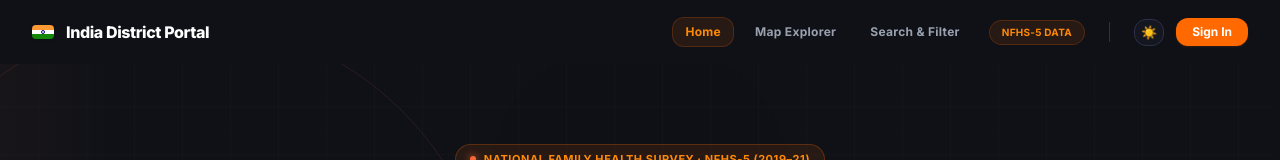
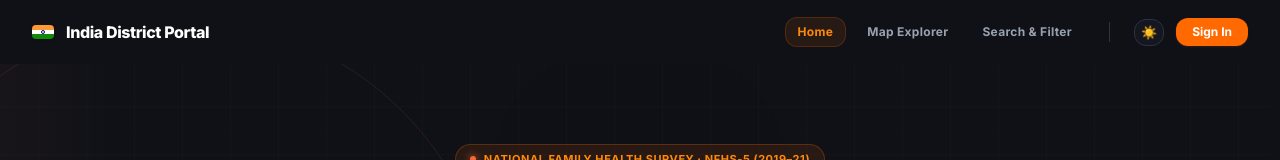
Before and after one commit to Harsh97120/district-data-portal, a Next.js app in the folder portal/: page / in a window 1280 px wide. Shown: the top 160 px of the page. Built offline with nearby package versions, Linux system fonts and the light colour scheme; no server answers.

Commit message:
remove NFHS DATA name from the navigation bar

```diff
--- a/portal/components/layout/Navbar.tsx
+++ b/portal/components/layout/Navbar.tsx
@@ -117,9 +117,6 @@ export default function Navbar() {
                     State: {activeStateName}
                   </Link>
                 )}
-                <span className="px-3 py-1 bg-orange-500/10 text-orange-400 border border-orange-500/20 rounded-full text-[10px] font-bold tracking-wide ml-2 uppercase">
-                  NFHS-5 Data
-                </span>
               </nav>
 
               <div className="w-px h-5 bg-[#2D3148]" />
```
